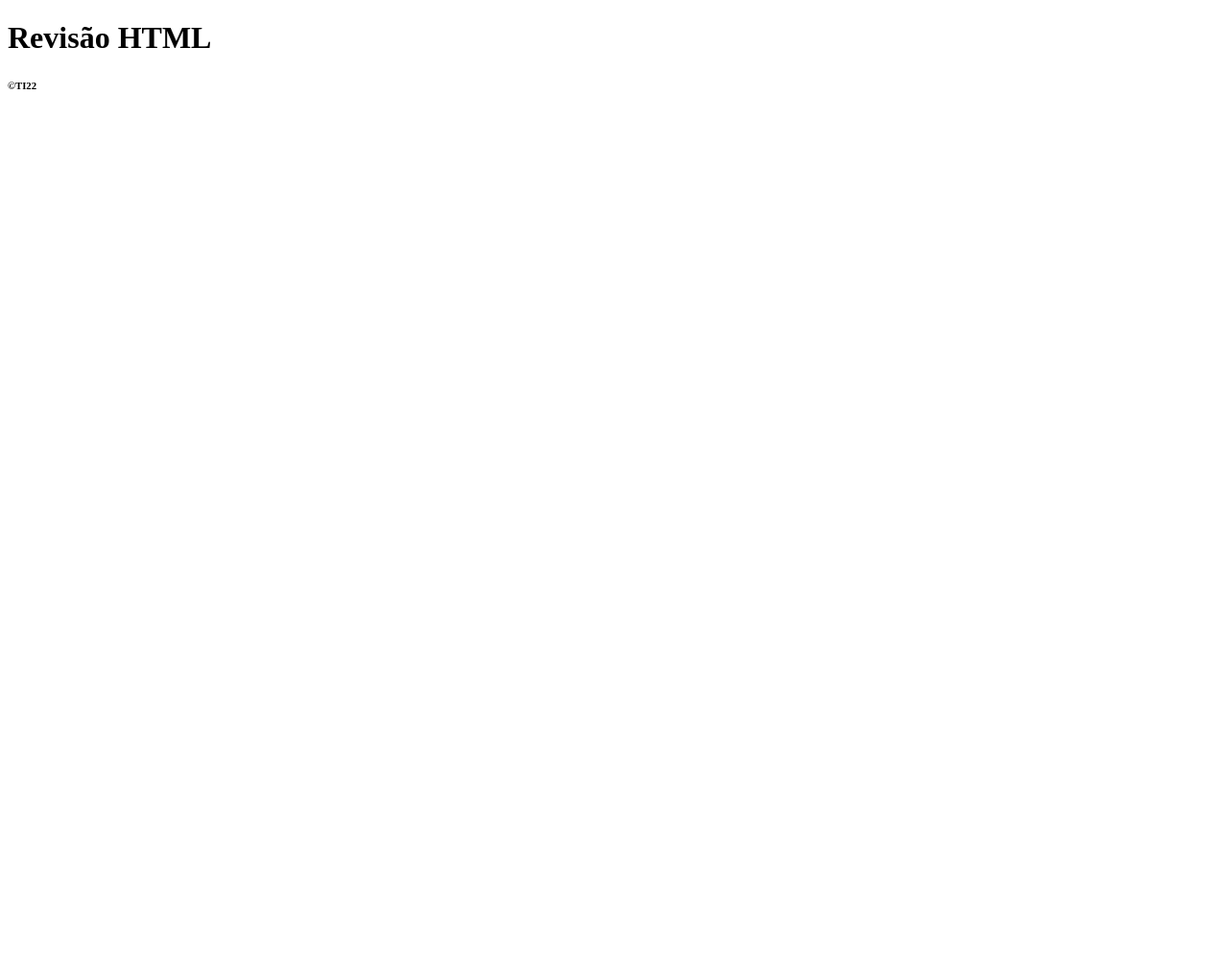
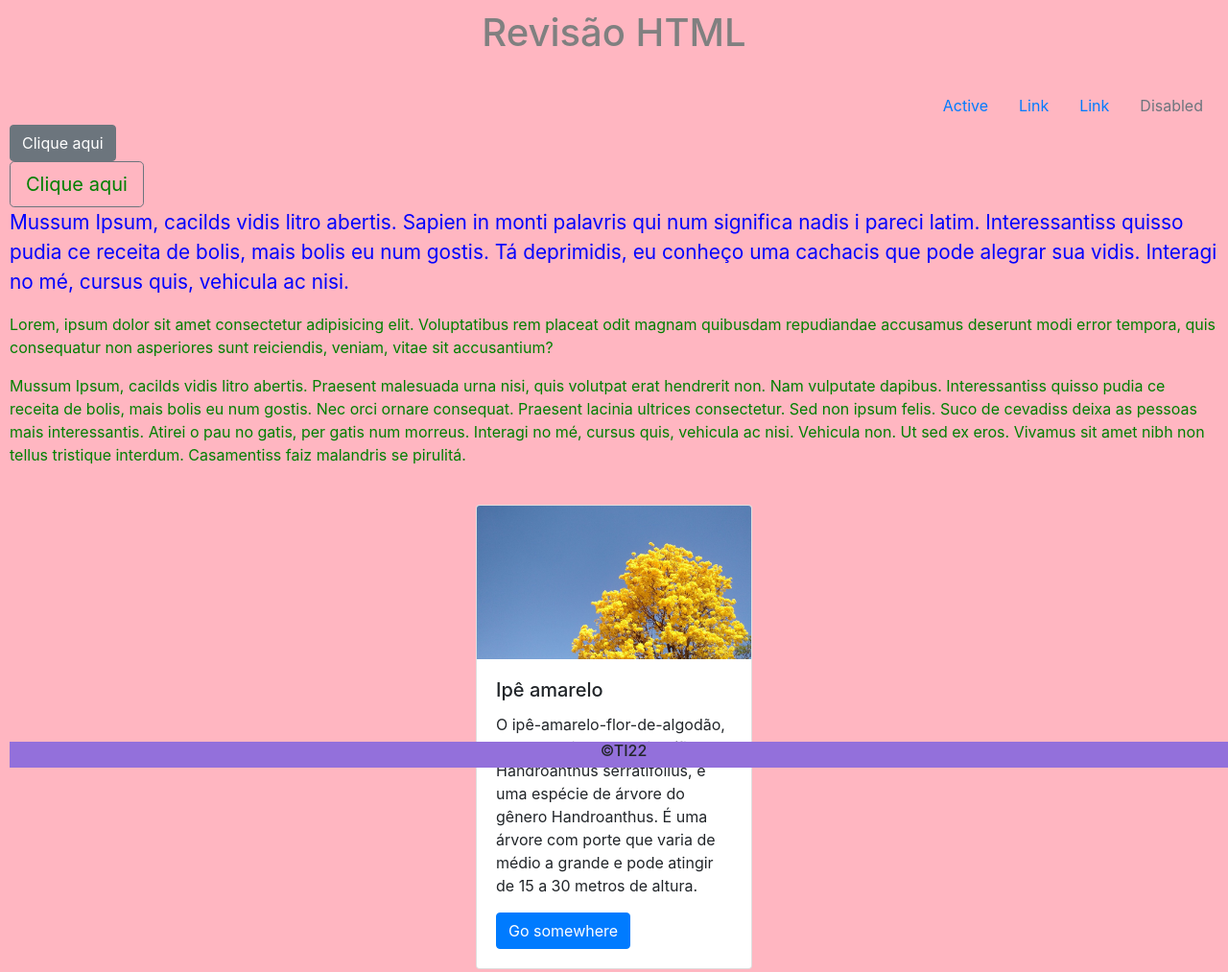
Before and after one commit to silviafiacador/ti22, a plain HTML site: page index.html in a window 1280 px wide. Shown: the whole page at 96% size. Before the commit the page ends 800 px from the top, so only its background shows below. Drawn offline with nearby package versions, Linux system fonts and the light colour scheme.

Commit message:
Segundo dia

```diff
--- /dev/null
+++ b/assets/css/estilo.css
@@ -0,0 +1,32 @@
+/*  seletor universal asterisco    */
+* {margin:0;
+    padding:0;box-sizing: border-box;}
+
+body {padding: 10px;background-color: lightpink;}
+
+/* seletor de elementos */
+h1 {text-align: center;
+    color: gray;}
+
+footer {position: fixed;
+    bottom:0;
+    margin: 0 auto;
+    width: 100%;
+    text-align: center;
+    background-color: mediumpurple;}
+
+/* seletor de classe */
+.ptodos {
+    color:green;}
+
+.card  {margin:0 auto;}
+/* seletor de id - mais específico - CERQUILHA */
+
+#p1 {
+    color:blue;
+    font-size:1.3em ;
+}
+
+/* pseudo elemento */
+#p1:hover {background-color:black;
+    color:white;}
--- a/index.html
+++ b/index.html
@@ -1,18 +1,65 @@
 <!DOCTYPE html>
-<html lang="en">
+<html lang="pt-br">
 <head>
     <meta charset="UTF-8">
     <meta name="viewport" content="width=device-width, initial-scale=1.0">
     <title>Ti22 - Revisão</title>
+    <!-- Bootstrap -->
+    <link rel="stylesheet" href="https://cdn.jsdelivr.net/npm/bootstrap@4.6.0/dist/css/bootstrap.min.css" integrity="sha384-B0vP5xmATw1+K9KRQjQERJvTumQW0nPEzvF6L/Z6nronJ3oUOFUFpCjEUQouq2+l" crossorigin="anonymous">
+    <!-- Meu css -->
+    <link rel="stylesheet" href="assets/css/estilo.css">
 </head>
 <body>
     <header>
         <h1>Revisão HTML</h1>
+        <br>
+        <!-- início do nav -->
+        <ul class="nav justify-content-end">
+            <li class="nav-item">
+              <a class="nav-link active" href="#">Active</a>
+            </li>
+            <li class="nav-item">
+              <a class="nav-link" href="#">Link</a>
+            </li>
+            <li class="nav-item">
+              <a class="nav-link" href="#">Link</a>
+            </li>
+            <li class="nav-item">
+              <a class="nav-link disabled" href="#" tabindex="-1" aria-disabled="true">Disabled</a>
+            </li>
+          </ul>
+        <!-- fim do nav -->
+        <button class="btn btn-secondary">Clique aqui</button>
+        <br>
+        <button class="btn btn-outline-secondary btn-lg ptodos">Clique aqui</button>
     </header>
-    <main></main>
+
+    <main>
+        <p id="p1">Mussum Ipsum, cacilds vidis litro abertis. Sapien in monti palavris qui num significa nadis i pareci latim. Interessantiss quisso pudia ce receita de bolis, mais bolis eu num gostis. Tá deprimidis, eu conheço uma cachacis que pode alegrar sua vidis. Interagi no mé, cursus quis, vehicula ac nisi.</p>
+        <p class="ptodos">
+        Lorem, ipsum dolor sit amet consectetur adipisicing elit. Voluptatibus rem placeat odit magnam quibusdam repudiandae accusamus deserunt modi error tempora, quis consequatur non asperiores sunt reiciendis, veniam, vitae sit accusantium?
+        </p>
+        <p class="ptodos">Mussum Ipsum, cacilds vidis litro abertis. Praesent malesuada urna nisi, quis volutpat erat hendrerit non. Nam vulputate dapibus. Interessantiss quisso pudia ce receita de bolis, mais bolis eu num gostis. Nec orci ornare consequat. Praesent lacinia ultrices consectetur. Sed non ipsum felis. Suco de cevadiss deixa as pessoas mais interessantis.
+
+        Atirei o pau no gatis, per gatis num morreus. Interagi no mé, cursus quis, vehicula ac nisi. Vehicula non. Ut sed ex eros. Vivamus sit amet nibh non tellus tristique interdum. Casamentiss faiz malandris se pirulitá.</p>
+        <br>
+        <div class="card" style="width: 18rem;">
+            <img src="assets/imagens/ipe.jpg" class="card-img-top" alt="Imagem de um ipê amarelo">
+            <div class="card-body">
+              <h5 class="card-title">Ipê amarelo</h5>
+              <p class="card-text">O ipê-amarelo-flor-de-algodão, que possui o nome científico Handroanthus serratifolius, é uma espécie de árvore do gênero Handroanthus. É uma árvore com porte que varia de médio a grande e pode atingir de 15 a 30 metros de altura.</p>
+              <a href="#" class="btn btn-primary">Go somewhere</a>
+            </div>
+          </div>
+    </main>
+
     <footer>
         <h6>&copy;TI22</h6>
     </footer>
 
+    <!-- Bootstrap -->
+    <script src="https://code.jquery.com/jquery-3.5.1.slim.min.js" integrity="sha384-DfXdz2htPH0lsSSs5nCTpuj/zy4C+OGpamoFVy38MVBnE+IbbVYUew+OrCXaRkfj" crossorigin="anonymous"></script>
+    <script src="https://cdn.jsdelivr.net/npm/popper.js@1.16.1/dist/umd/popper.min.js" integrity="sha384-9/reFTGAW83EW2RDu2S0VKaIzap3H66lZH81PoYlFhbGU+6BZp6G7niu735Sk7lN" crossorigin="anonymous"></script>
+    <script src="https://cdn.jsdelivr.net/npm/bootstrap@4.6.0/dist/js/bootstrap.min.js" integrity="sha384-+YQ4JLhjyBLPDQt//I+STsc9iw4uQqACwlvpslubQzn4u2UU2UFM80nGisd026JF" crossorigin="anonymous"></script>
 </body>
 </html>
```
Also changed, not shown: assets/imagens/ipe.jpg (added).
